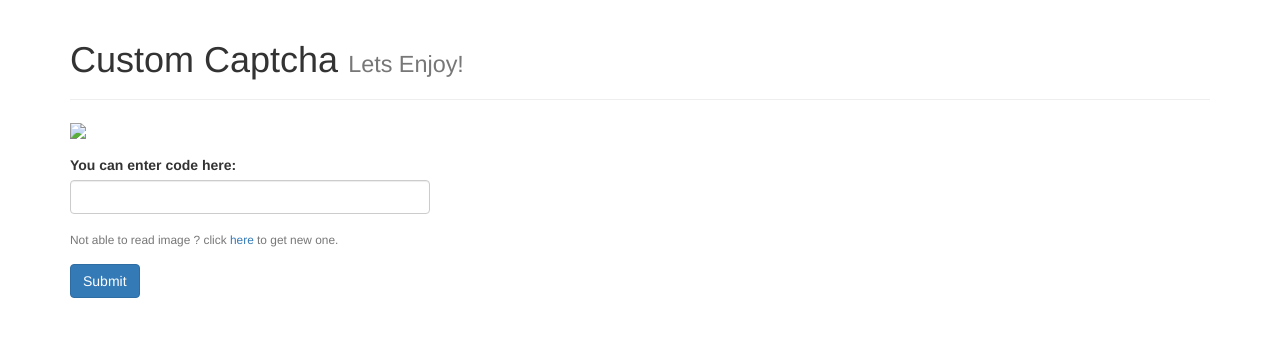
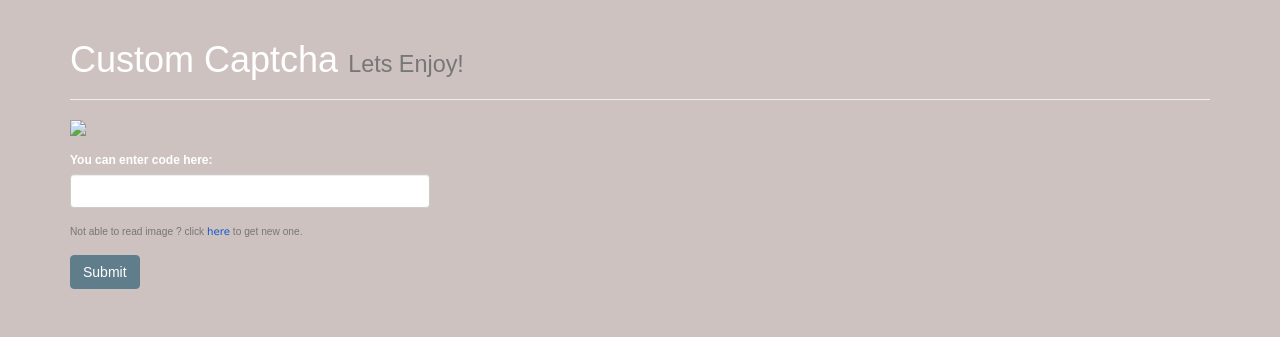
Before and after one commit to AvinashDalvi89/custom-php-captcha, a PHP site: page /home.php in a window 1280 px wide. Shown: the top 337 px of the page. Run offline with PHP 8.4, Linux system fonts and the light colour scheme.

Commit message:
added style and background color

```diff
--- /dev/null
+++ b/css/style.css
@@ -0,0 +1,16 @@
+body {
+	font-family: Arial, Helvetica, sans-serif;
+	font-size: 12px;
+	color: #FFF;
+	background: #40170842;
+}
+a {
+	-moz-user-select: none;
+	color: #1155CC !important;
+	font-family: "verdana", "Helvetica Neue", Helvetica, Arial, sans-serif;
+	text-decoration: none;
+}
+.btn{
+	background-color: #607D8B;
+    border-color: #607D8B;
+}
--- a/home.php
+++ b/home.php
@@ -26,6 +26,7 @@ if (isset($_POST['Submit'])) {
  <head>
    <title> Custom Captcha Code Test ! </title>
    <link rel="stylesheet" href="https://maxcdn.bootstrapcdn.com/bootstrap/3.3.7/css/bootstrap.min.css" integrity="sha384-BVYiiSIFeK1dGmJRAkycuHAHRg32OmUcww7on3RYdg4Va+PmSTsz/K68vbdEjh4u" crossorigin="anonymous">
+   <link rel="stylesheet" type="text/css" href="css/style.css">
    <script type='text/javascript'>
       function refreshCaptcha(){
         var img = document.images['captchaimg'];
```
